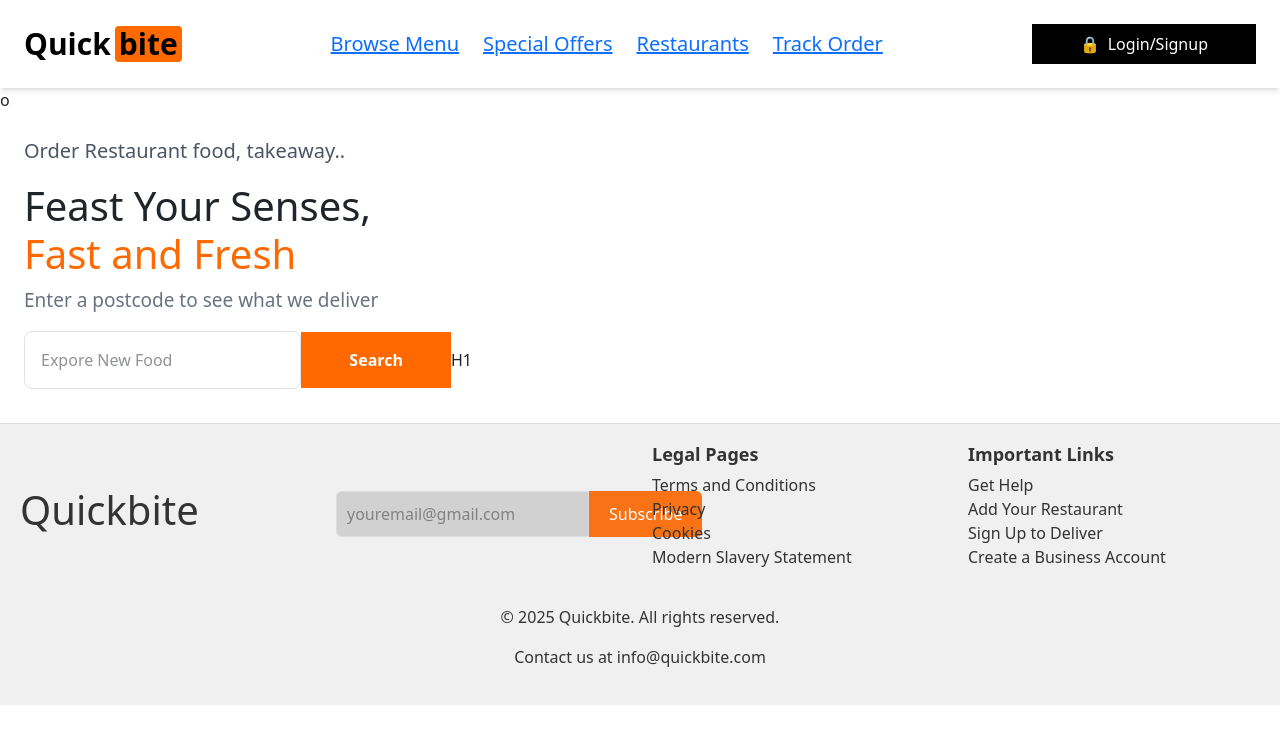
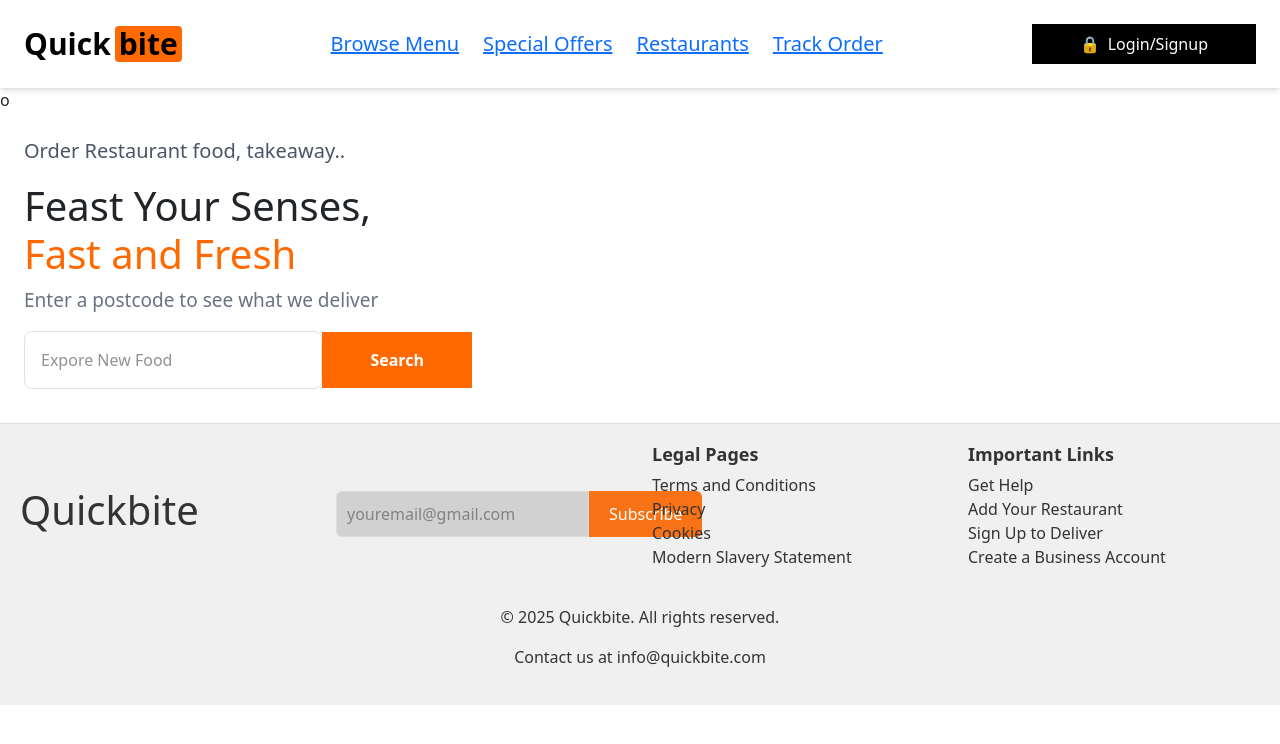
Before and after one commit to Pavan1080p/quickbite, a React (Vite) app: page / in a window 1280 px wide. Shown: the top 744 px of the page. Built offline with nearby package versions, Linux system fonts and the light colour scheme.

Commit message:
push by pavan

```diff
--- a/src/component/HomeCard.jsx
+++ b/src/component/HomeCard.jsx
@@ -2,7 +2,7 @@ export default function HomeCard() {
     return (
       <section className="bg-white p-6 ">
         <div className="flex flex-col items-start space-y-4">
-          {/* Heading & Subtext */}
+          {/* Heading */}
           <p className="text-gray-600 text-[20px]">Order Restaurant food, takeaway..</p>
           <h1 className="text-4xl font-bold ">
             Feast Your Senses, <br />
@@ -10,7 +10,7 @@ export default function HomeCard() {
           </h1>
           <p className="text-gray-500 text-[19px]">Enter a postcode to see what we deliver</p>
 
-          {/* Search Input & Button */}
+
           <div className="flex items-center space-x-2 w-full max-w-md">
             <input
               type="text"
@@ -21,7 +21,7 @@ export default function HomeCard() {
               Search
             </button>
             <div>
-                H1
+
             </div>
           </div>
         </div>
```
